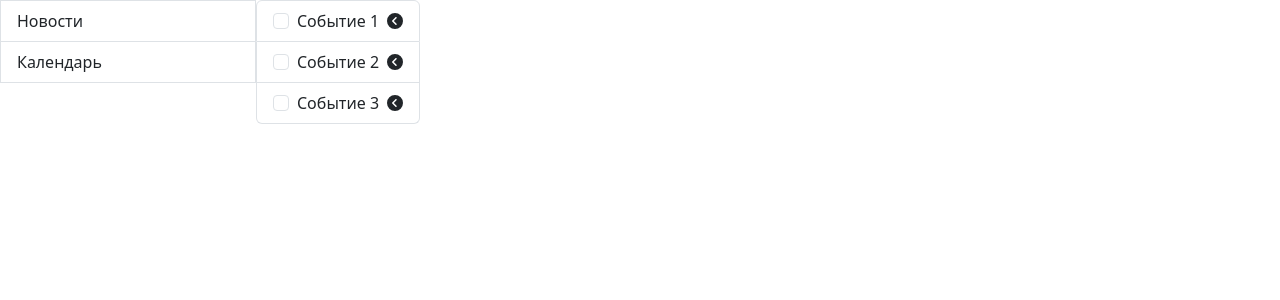
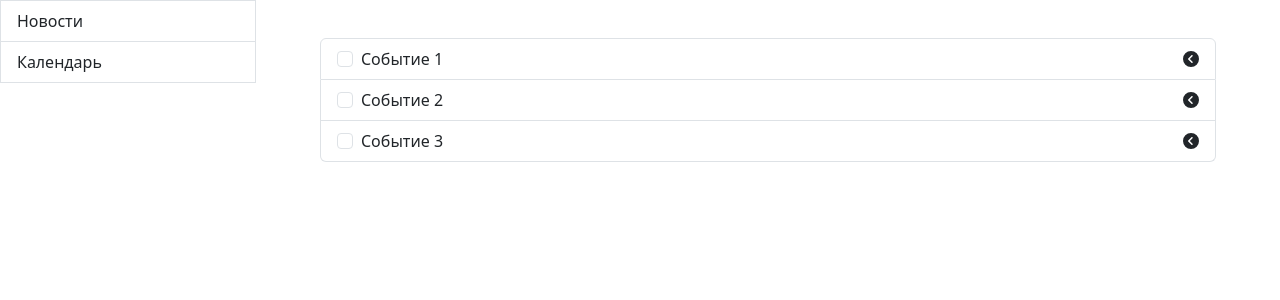
Before and after one commit to DavidOriginalnoeImya/microservice-notification-system, a React (Create React App) app in the folder subscription-frontend/: page / in a window 1280 px wide. Shown: the top 300 px of the page. Built offline with nearby package versions, Linux system fonts and the light colour scheme.

Commit message:
feat: добавить стили для списка событий

```diff
--- a/subscription-frontend/src/component/EventList.tsx
+++ b/subscription-frontend/src/component/EventList.tsx
@@ -8,8 +8,14 @@ interface IEventList {
 }
 
 const EventList: FC<IEventList> = ({ events }) => {
+    const componentStyle = {
+        width: "70%",
+        marginTop: "3%",
+        marginLeft: "5%"
+    }
+
     return (
-        <ListGroup>
+        <ListGroup style={componentStyle}>
             {
                 events.map(
                     event => <EventListItem event={event}/>
--- a/subscription-frontend/src/component/EventListItem.tsx
+++ b/subscription-frontend/src/component/EventListItem.tsx
@@ -27,7 +27,7 @@ const EventListItem: FC<IEventListItem> = ({ event }) => {
                 {event.caption}
             <FontAwesomeIcon
                 icon={!toggled ? faCircleChevronLeft : faCircleChevronDown}
-                className="pt-1 ms-2"
+                className="pt-1 ms-auto"
             />
         </ListGroup.Item>
     );
```
